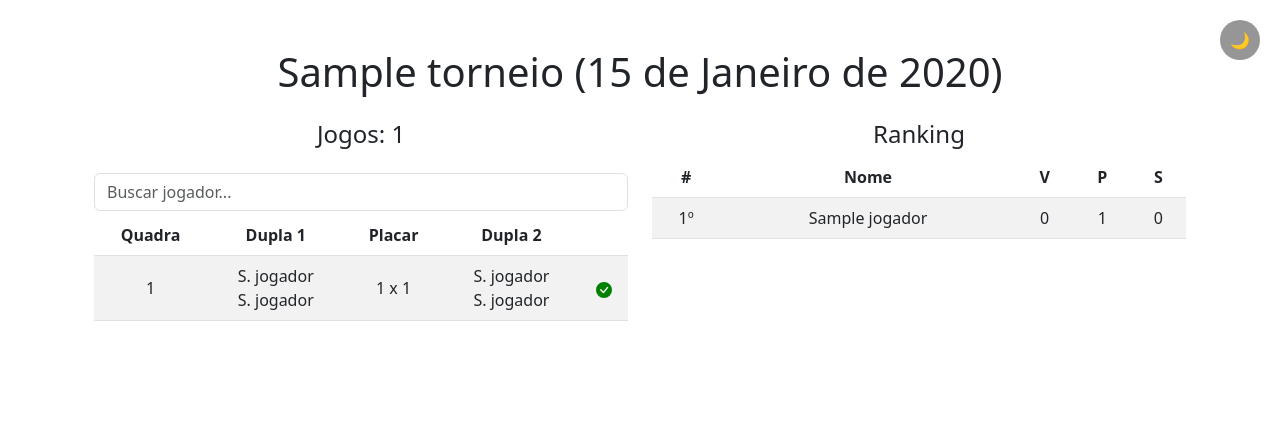
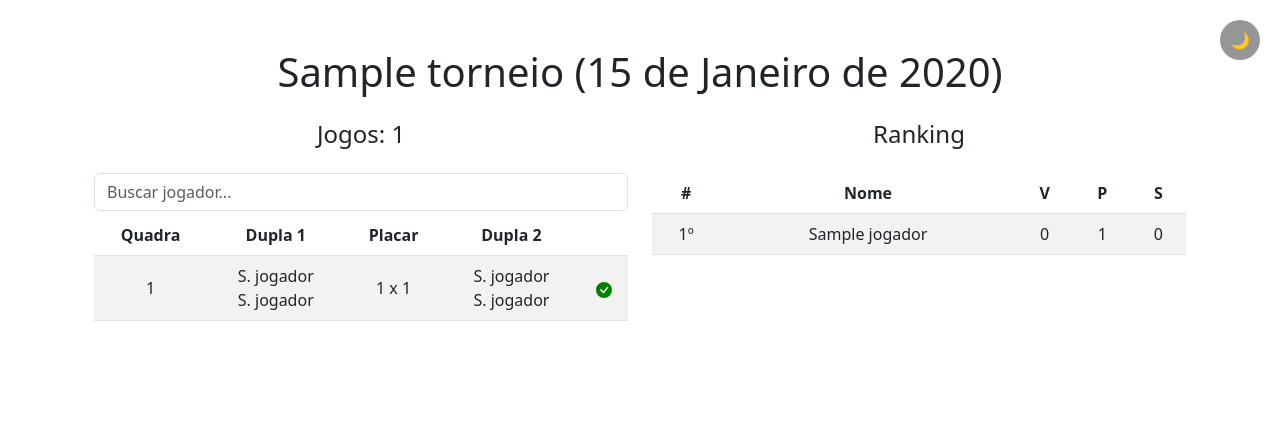
Before and after one commit to andre23arruda/django-5, a Django app: page /torneio/1/ in a window 1280 px wide. Shown: the top 443 px of the page. Run offline with Django 5.2, Linux system fonts and the light colour scheme; tables that the repository leaves empty hold one stand-in row (values such as "Sample post"); parts of the project's set-up code (start-up, migrations or seed data) failed here and were passed over.

Commit message:
fix: Fix league styles

```diff
--- a/templates/bt_league/see_league.html
+++ b/templates/bt_league/see_league.html
@@ -17,10 +17,6 @@
 
     td.loser, span.loser {
         color: red !important;
-    }
-
-    body {
-        transition: all 0.3s ease;
     }
 
     body.dark-mode {
@@ -188,7 +184,7 @@
 
             <div class="col-12 col-lg-6">
                 <h4 class="mt-3 mb-2 text-center">Ranking</h4>
-                <div class="card-body table-responsive">
+                <div class="mt-4 card-body table-responsive">
                     <table class="table table-striped text-center mb-4">
                         <thead>
                             <tr>
```
